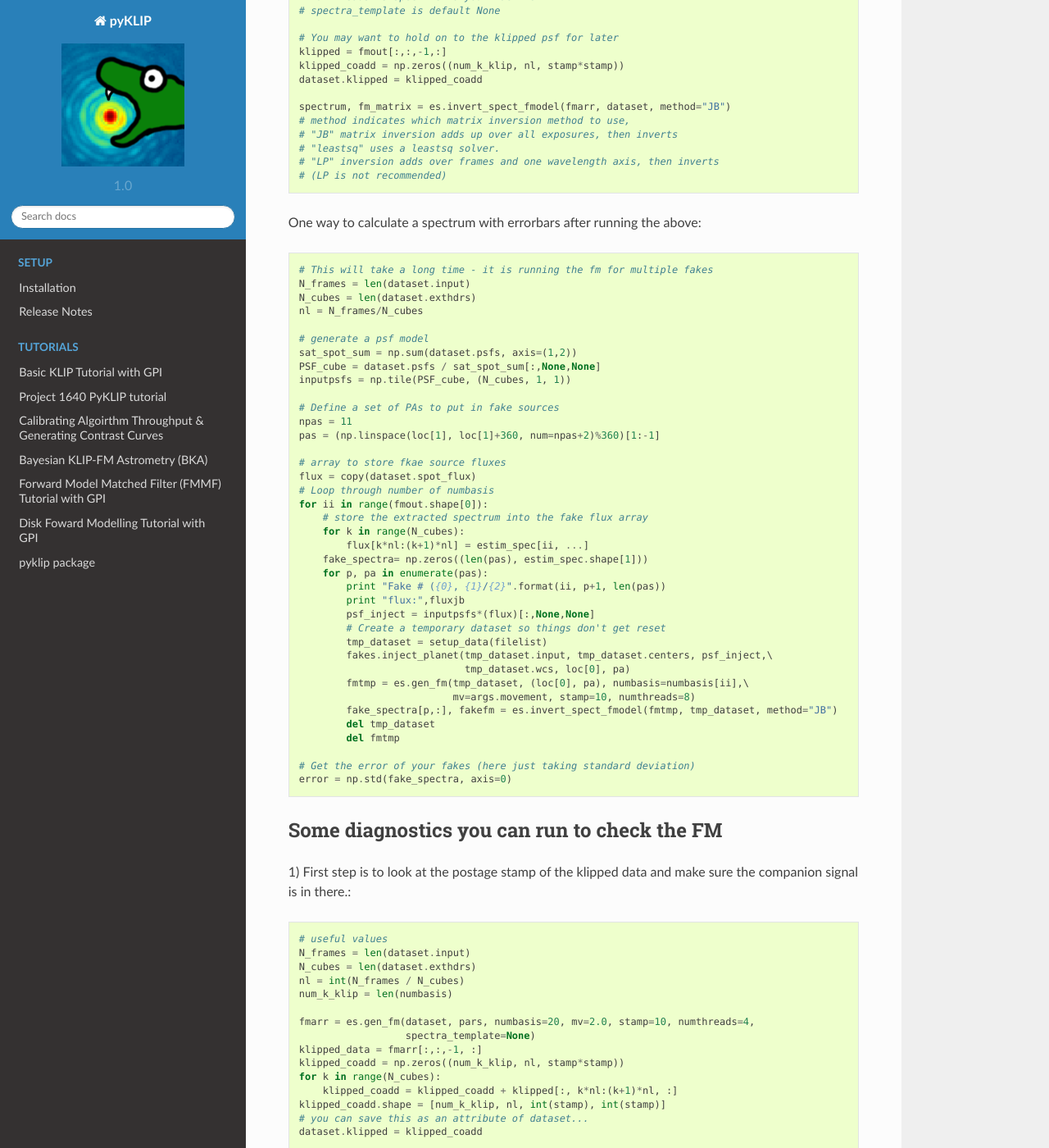
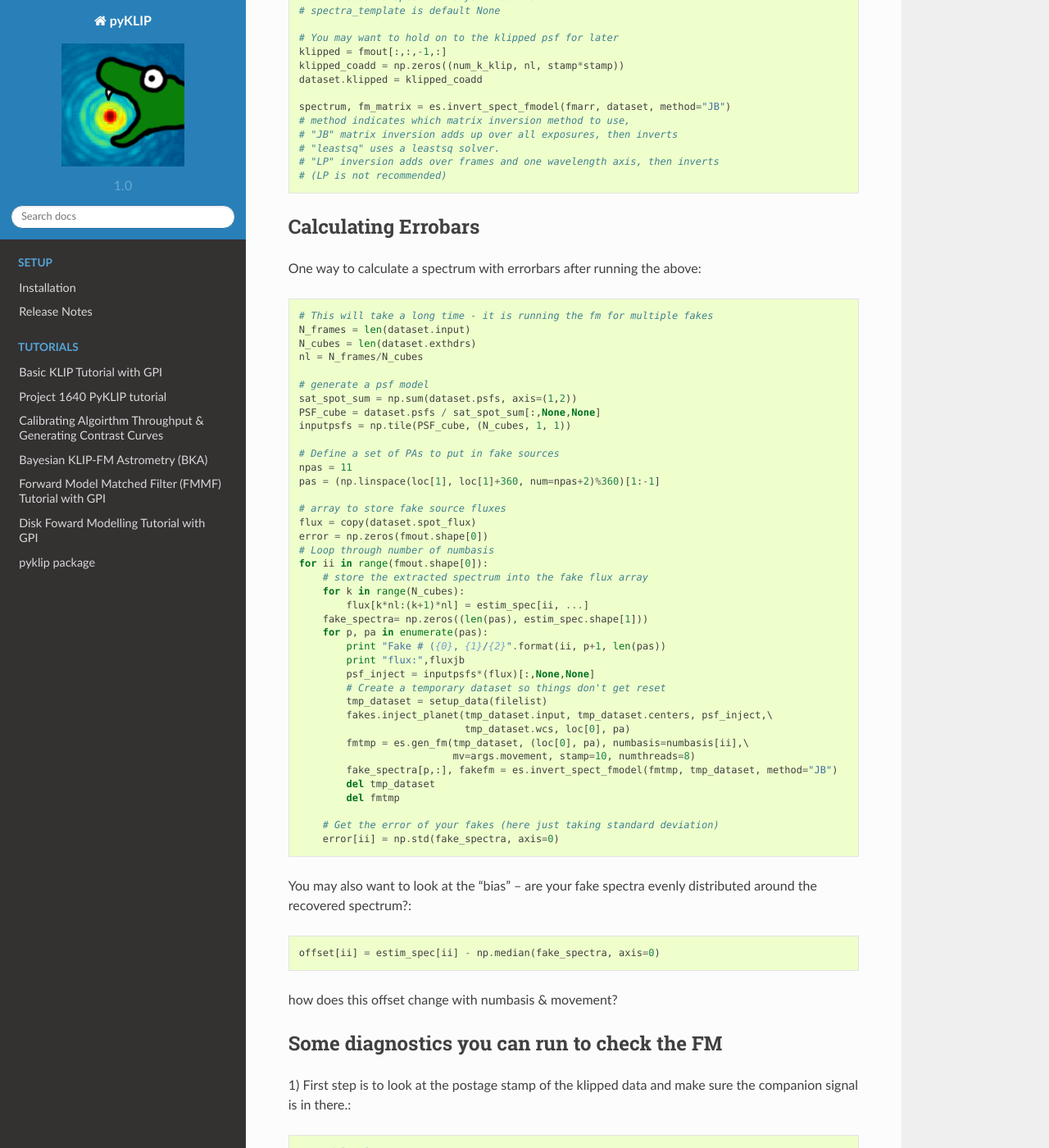
Before and after one commit to UCSB-Exoplanet-Polarimetry-Lab/pyKLIP_NMFJAX, a Sphinx documentation site: the page built from docs/source/fm_spect.rst, in a window 1280 px wide and 1400 px high, scrolled down 757 px. Shown: the whole window at 82% size. Built offline with Sphinx 7.4.7 and the Read the Docs theme 2.0.0, drawn with Linux system fonts in a browser that asks for light colours.

Commit message:
includes short section on checking 'bias' of injected fakes

```diff
--- a/docs/source/fm_spect.rst
+++ b/docs/source/fm_spect.rst
@@ -49,6 +49,8 @@ gen_fm usage::
     # "LP" inversion adds over frames and one wavelength axis, then inverts
     # (LP is not recommended)
 
+Calculating Errobars
+--------------------
 One way to calculate a spectrum with errorbars after running the above::
 
     # This will take a long time - it is running the fm for multiple fakes
@@ -65,8 +67,9 @@ One way to calculate a spectrum with errorbars after running the above::
     npas = 11
     pas = (np.linspace(loc[1], loc[1]+360, num=npas+2)%360)[1:-1]
 
-    # array to store fkae source fluxes
+    # array to store fake source fluxes
     flux = copy(dataset.spot_flux)
+    error = np.zeros(fmout.shape[0])
     # Loop through number of numbasis
     for ii in range(fmout.shape[0]):
         # store the extracted spectrum into the fake flux array
@@ -87,9 +90,15 @@ One way to calculate a spectrum with errorbars after running the above::
             del tmp_dataset
             del fmtmp
 
-    # Get the error of your fakes (here just taking standard deviation)
-    error = np.std(fake_spectra, axis=0)
+        # Get the error of your fakes (here just taking standard deviation)
+        error[ii] = np.std(fake_spectra, axis=0)
 
+You may also want to look at the "bias" --
+are your fake spectra evenly distributed around the recovered spectrum?::
+
+    offset[ii] = estim_spec[ii] - np.median(fake_spectra, axis=0)
+
+how does this offset change with numbasis & movement?
 
 Some diagnostics you can run to check the FM
 --------------------------------------------
```
